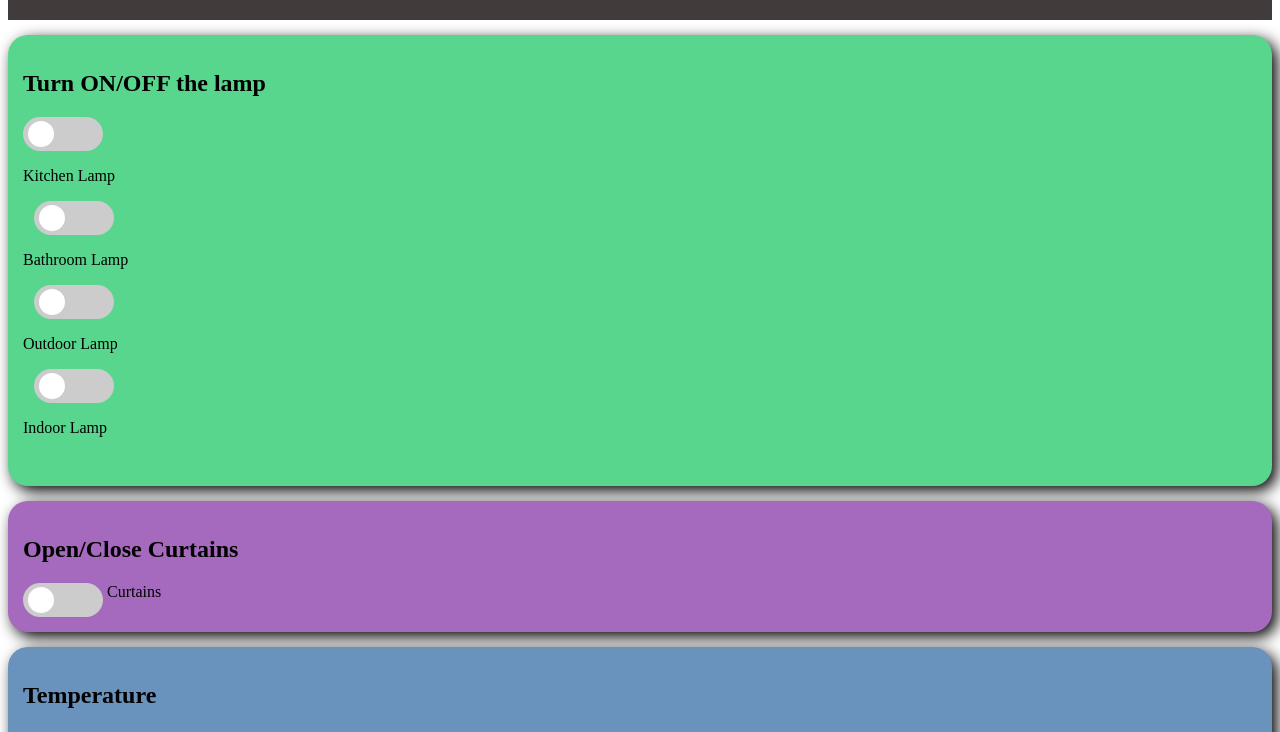
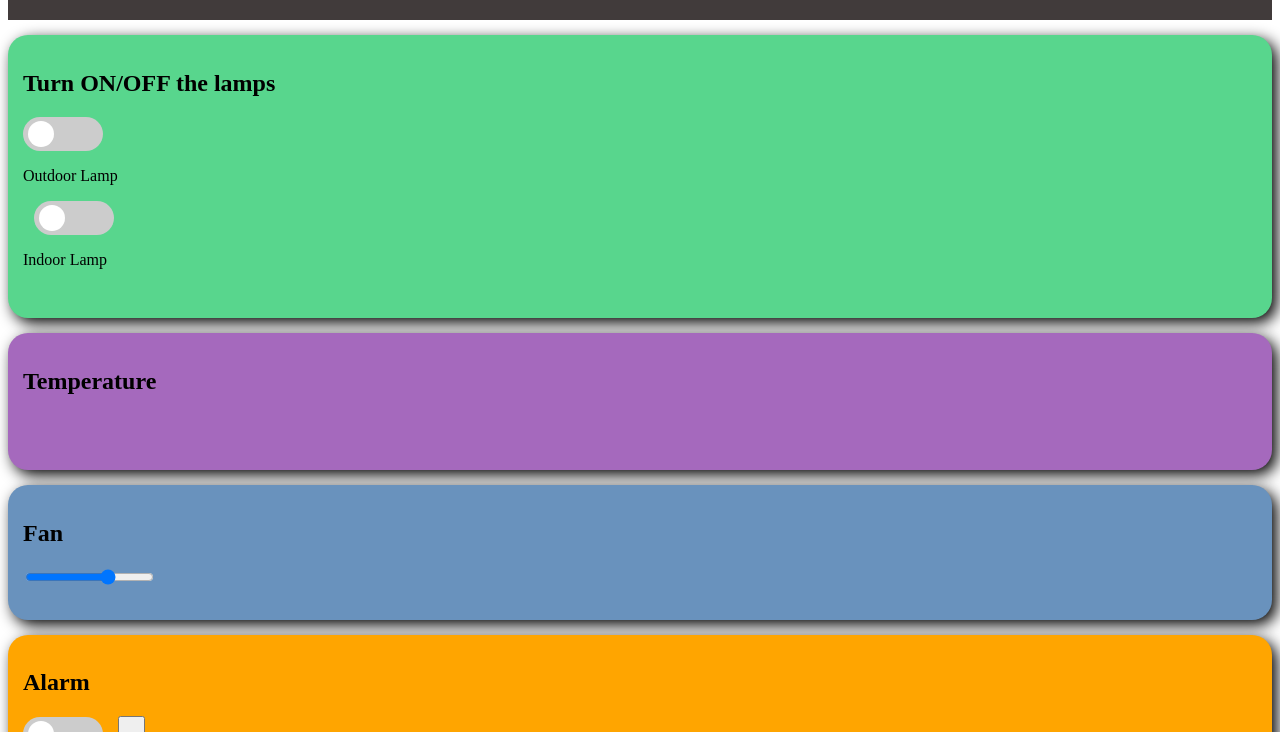
Before and after one commit to Lukkah123/web_unit, a website: page index.html in a window 1280 px wide. Shown: the part 68-800 px from the top of the page. Drawn offline with Linux system fonts and the light colour scheme.

Commit message:
small changes

```diff
--- a/index.html
+++ b/index.html
@@ -12,24 +12,12 @@
     </div>
 </div>
 
-
 <div class="container">
     <div class="row">
         <div class="col">
-            <h2 class="mt-5">Turn ON/OFF the lamp</h2>
+            <h2 class="mt-5">Turn ON/OFF the lamps</h2>
             <div class="ml-2">
                 <div class="form-group mt-3">
-                    <label class="toggle">
-                        <input type="checkbox" onclick="changeDevice('Kitchen Lamp', 'lamp')" id="checkBoxKitchenLamp">
-                        <span class="ball"></span>
-                    </label>
-                    <p>Kitchen Lamp</p><input type="checkbox" data-toggle="switch"/>
-                    <label class="toggle">
-                        <input type="checkbox" onclick="changeDevice('Bathroom Lamp', 'lamp')"
-                               id="checkboxBathroomLamp">
-                        <span class="ball"></span>
-                    </label>
-                    <p>Bathroom Lamp</p><input type="checkbox" data-toggle="switch"/>
                     <label class="toggle">
                         <input type="checkbox" onclick="changeDevice('Outdoor lamp', 'lamp')"
                                id="checkboxOutdoorLamp">
@@ -42,23 +30,6 @@
                         <span class="ball"></span>
                     </label>
                     <p>Indoor Lamp</p><input type="checkbox" data-toggle="switch"/>
-                </div>
-            </div>
-        </div>
-    </div>
-
-    <div class="row">
-        <div class="col">
-            <h2 class="mt-5">Open/Close Curtains</h2>
-            <div class="ml-2">
-                <div class="form-group mt-3">
-                    <label class="toggle">
-                        <input type="checkbox" onclick="changeDevice('Livingroom Curtain', 'curtain')"
-                               id="checkboxCurtain">
-                        <span class="ball"></span>
-                    </label>
-                    <span class="ml-2">Curtains <input type="checkbox"
-                                                       data-toggle="switch"/></span>
                 </div>
             </div>
         </div>
@@ -98,7 +69,7 @@
                                id="checkboxAlarm">
                         <span class="ball"></span>
                     </label>
-                    <span class="ml-2">Alarm <input type="checkbox"
+                    <span class="ml-2"> <input type="checkbox"
                                                        data-toggle="switch"/></span>
                   <input type="button" value="   " id="buttonAlarm">
                 </div>
```
